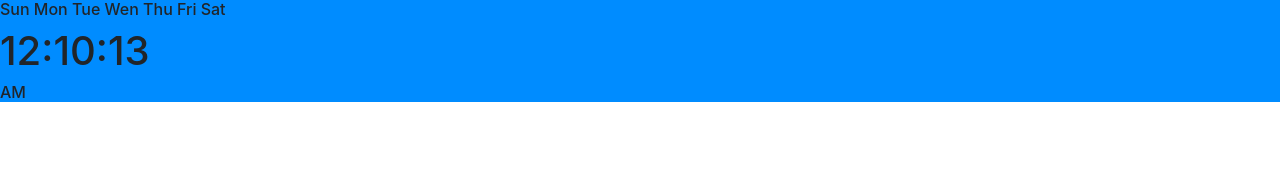
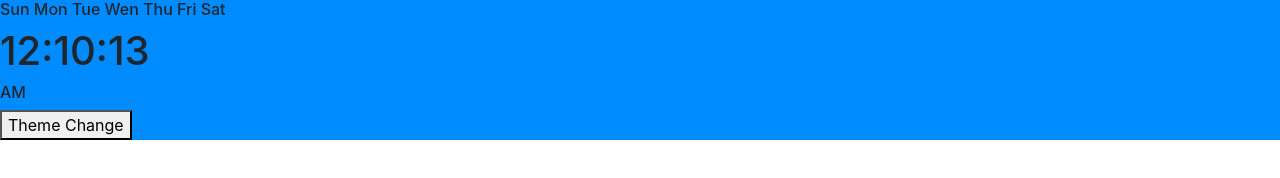
Before and after one commit to abdullah-2022-skipq/the-clock-app, a website: page index.html in a window 1280 px wide. Drawn offline with nearby package versions, Linux system fonts and the light colour scheme.

```diff
--- a/index.html
+++ b/index.html
@@ -13,6 +13,7 @@
     />
     <title>The Clock App</title>
   </head>
+
   <body>
     <!-- clock -->
     <div class="ClockSection" style="background-color: Black;">
@@ -34,7 +35,7 @@
           </div>
         </div>
 
-
+        <button type="button">Theme Change</button>
 
       </div>
 
```
